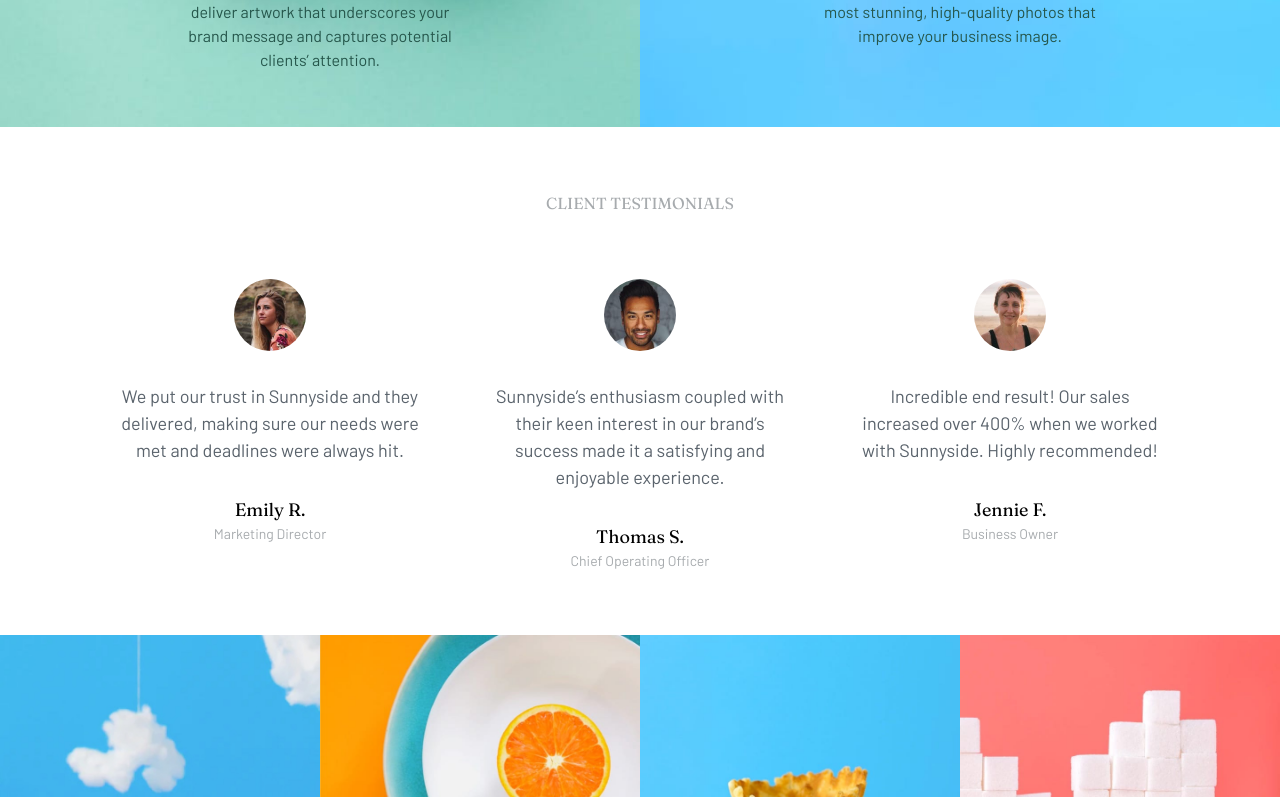
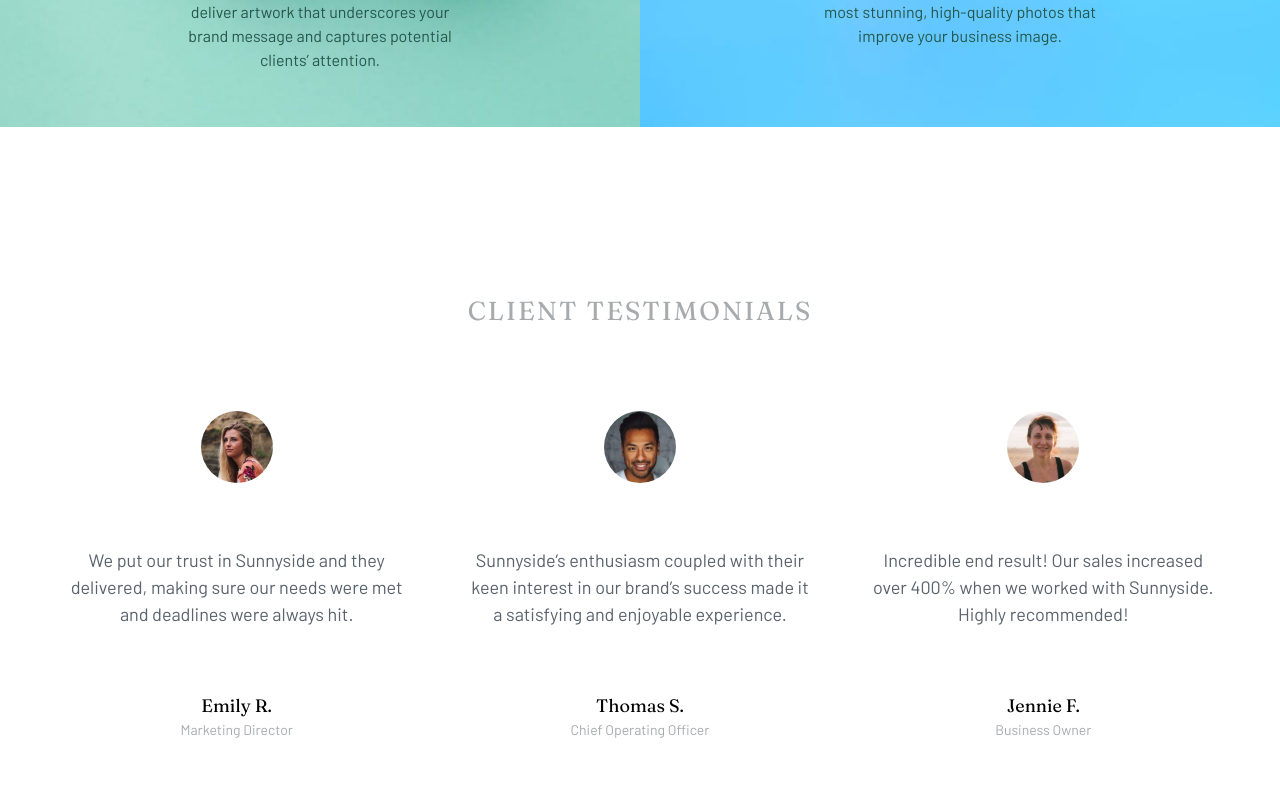
Before and after one commit to MarceCeru/Agencia-Landinpage, a React (Vite) app: page / in a window 1280 px wide. Shown: the part 2123-2920 px from the top of the page. Built offline with nearby package versions, Linux system fonts and the light colour scheme.

Commit message:
Ajuste de medidas

```diff
--- a/package.json
+++ b/package.json
@@ -7,7 +7,9 @@
     "dev": "vite",
     "build": "vite build",
     "lint": "eslint .",
-    "preview": "vite preview"
+    "preview": "vite preview",
+    "predeploy": "npm run build",
+    "deploy": "gh-pages -d dist"
   },
   "dependencies": {
     "react": "^18.3.1",
@@ -23,6 +25,7 @@
     "eslint-plugin-react": "^7.37.2",
     "eslint-plugin-react-hooks": "^5.0.0",
     "eslint-plugin-react-refresh": "^0.4.14",
+    "gh-pages": "^6.3.0",
     "globals": "^15.12.0",
     "postcss": "^8.4.49",
     "tailwindcss": "^3.4.16",
--- a/src/components/Testimonial.jsx
+++ b/src/components/Testimonial.jsx
@@ -1,9 +1,9 @@
 
 export const Testimonial = ({img, Testimonial, name, position}) => {
   return (
-    <div className="flex flex-col items-center text-center mb-[64px]">
+    <div className="flex flex-col items-center text-center mb-[64px] lg:mb-[164px]">
         <img className="w-[72px] rounded-full" src={img} alt="photo" />
-        <p className="my-8 font-Barlow text-Very-dark-grayish-blue px-[28px] max-w-[400px] text-[18px]">{Testimonial}</p>
+        <p className="my-8 font-Barlow text-Very-dark-grayish-blue px-[28px] max-w-[440px] text-[18px] lg:my-16">{Testimonial}</p>
         <h3 className="font-Fraunces text-[18px] text-Very-dark-desatured-blue ">{name}</h3>
         <p className="text-Grayish-blue font-Barlow text-[14px]">{position}</p>
     </div>
--- a/src/components/TestimonialContainer.jsx
+++ b/src/components/TestimonialContainer.jsx
@@ -5,9 +5,9 @@
 
 export const TestimonialContainer = () => {
     return (
-        <section className="bg-white pt-16">
-            <h2 className="text-center uppercase font-Fraunces mb-16 text-Grayish-blue">Client testimonials</h2>
-            <div className="lg:flex lg:w-[900px] lg:mx-auto xl:w-[1110px]">
+        <section className="bg-white pt-[165px]">
+            <h2 className="text-center uppercase font-Fraunces mb-16 text-Grayish-blue lg:text-[26px] lg:tracking-[0.08em] lg:mb-20">Client testimonials</h2>
+            <div className="lg:flex lg:w-[900px] lg:mx-auto xl:w-[1210px]">
                 <Testimonial
                     img={emilyPhoto}
                     Testimonial=' We put our trust in Sunnyside and they delivered, making sure our needs were met and deadlines were always hit.'
--- a/vite.config.js
+++ b/vite.config.js
@@ -4,5 +4,5 @@
 // https://vite.dev/config/
 export default defineConfig({
   plugins: [react()],
-  base: 'https://marceceru.github.io/LandingPage/',
+  base: 'https://marceceru.github.io/Agencia-Landinpage',
 })
```
Also changed, not shown: 1 other file (tests, documents, lock files or other folders).
